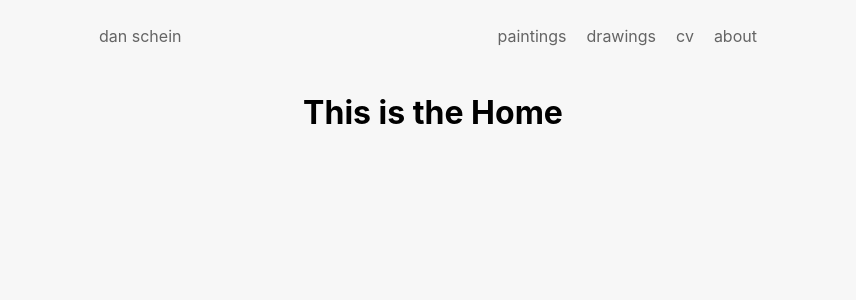
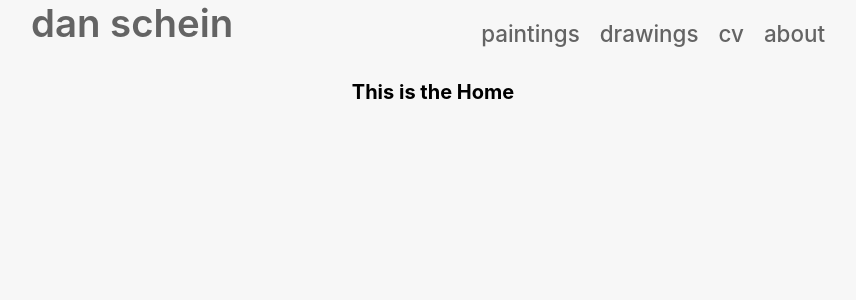
Before and after one commit to stevencharleshuang/dan-portfolio-prototype, a React (Create React App) app: page / in a window 1280 px wide. Shown: the top 300 px of the page, without its empty margins (207-1063 px from the left). Built offline with nearby package versions, Linux system fonts and the light colour scheme.

Commit message:
completed header stylings, fixed bugs

```diff
--- a/src/App.css
+++ b/src/App.css
@@ -2,8 +2,16 @@
 /* Accent Font */
 /* Body Font */
 
+* {
+  box-sizing: border-box;
+}
+
 html {
   background: rgba(247, 247, 247, 1);
+}
+
+body {
+  font-size: 62.5%;
 }
 
 .App {
@@ -17,7 +25,9 @@ header {
 }
 
 header .logo {
-  align-self: center;
+  align-self: baseline;
+  font-size: 2.4rem;
+  font-weight: 600;
 }
 
 header nav {
@@ -25,7 +35,7 @@ header nav {
 }
 
 header nav ul {
-  align-self: center;
+  align-self: baseline;
   display: flex;
   flex-flow: row nowrap;
   list-style: none;
@@ -33,6 +43,8 @@ header nav ul {
 }
 
 header nav li {
+  font-size: 1.4rem;
+  font-weight: 500;
   padding: 10px;
 }
 
@@ -41,4 +53,6 @@ a:link, a:visited {
   text-decoration: none;
 }
 
-a:active, a:hover {}
+a:active, a:hover {
+  color: rgba(100, 100, 100, 0.8);
+}
--- a/src/components/Logo.jsx
+++ b/src/components/Logo.jsx
@@ -4,7 +4,11 @@ import { Link } from 'react-router-dom';
 export default function Logo() {
   return (
     <div className="logo">
-      <Link to="/">dan schein</Link>
+      <Link to="/">
+        <span>
+          dan schein
+        </span>
+      </Link>
     </div>
   );
 }
```
